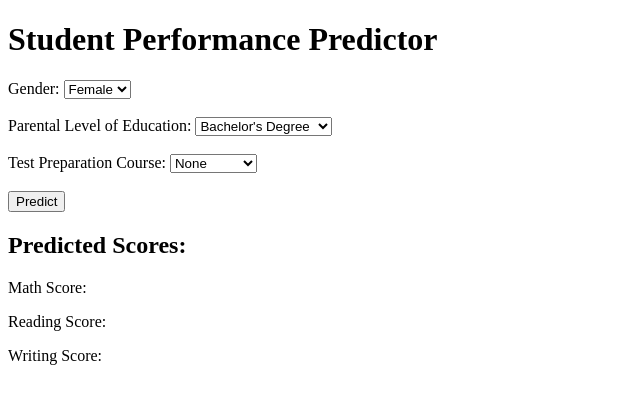
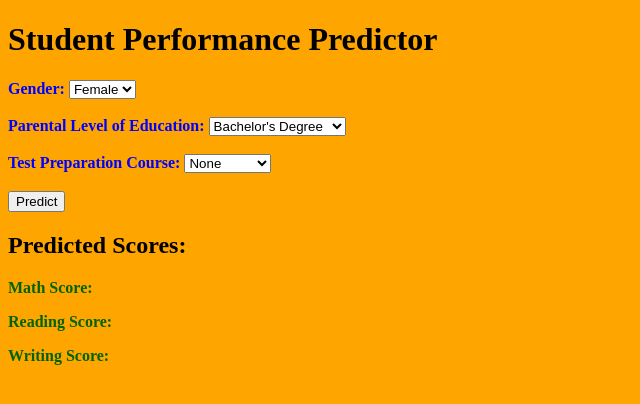
Before and after one commit to ardran/StudentPerformancePredictor, a Flask app: page / in a window 1280 px wide. Shown: the top 404 px of the page, without its empty margins (0-640 px from the left). Run offline with Flask 3, Linux system fonts and the light colour scheme; parts of the project's set-up code (start-up, migrations or seed data) failed here and were passed over.

Commit message:
Add styles.css for better UI styling

```diff
--- /dev/null
+++ b/static/styles.css
@@ -0,0 +1,11 @@
+body{
+ background-color:orange;
+}
+.option{
+color:blue;;
+font-weight:bold;;
+}
+p{
+color:darkgreen;
+font-weight:bold;
+}
--- a/templates/index.html
+++ b/templates/index.html
@@ -3,19 +3,21 @@
 <head>
     <meta charset="UTF-8">
     <meta name="viewport" content="width=device-width, initial-scale=1.0">
+<link rel="stylesheet" type="text/css" href="{{ url_for('static', filename='styles.css') }}">
+
     <title>Student Performance Predictor</title>
 </head>
 <body>
     <h1>Student Performance Predictor</h1>
     <form id="prediction-form">
-        <label for="gender">Gender:</label>
+        <label class="option" for="gender">Gender:</label>
         <select id="gender">
             <option value="female">Female</option>
             <option value="male">Male</option>
         </select>
         <br><br>
 
-        <label for="parental_education">Parental Level of Education:</label>
+        <label class="option" for="parental_education">Parental Level of Education:</label>
         <select id="parental_education">
             <option value="bachelor's degree">Bachelor's Degree</option>
             <option value="some college">Some College</option>
@@ -26,8 +28,8 @@
         </select>
         <br><br>
 
-        <label for="test_preparation">Test Preparation Course:</label>
-        <select id="test_preparation">
+        <label class="option" for="test_preparation" >Test Preparation Course:</label>
+        <select id="test_preparation" >
             <option value="none">None</option>
             <option value="completed">Completed</option>
         </select>
@@ -36,7 +38,7 @@
         <button type="button" onclick="predictPerformance()">Predict</button>
     </form>
 
-    <h2>Predicted Scores:</h2>
+    <h2 style=:"font-style:Italic">Predicted Scores:</h2>
     <p>Math Score: <span id="math_score"></span></p>
     <p>Reading Score: <span id="reading_score"></span></p>
     <p>Writing Score: <span id="writing_score"></span></p>
```
